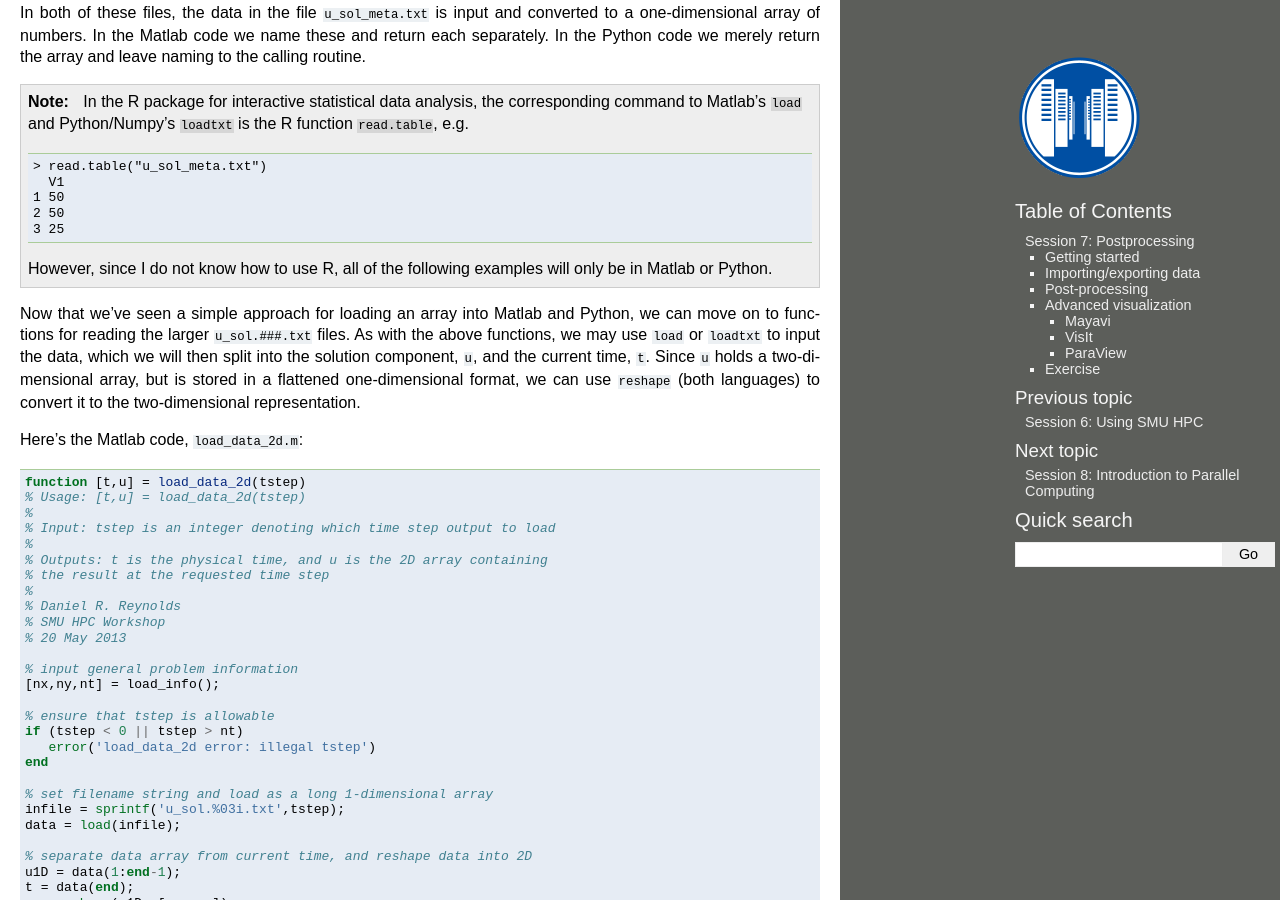
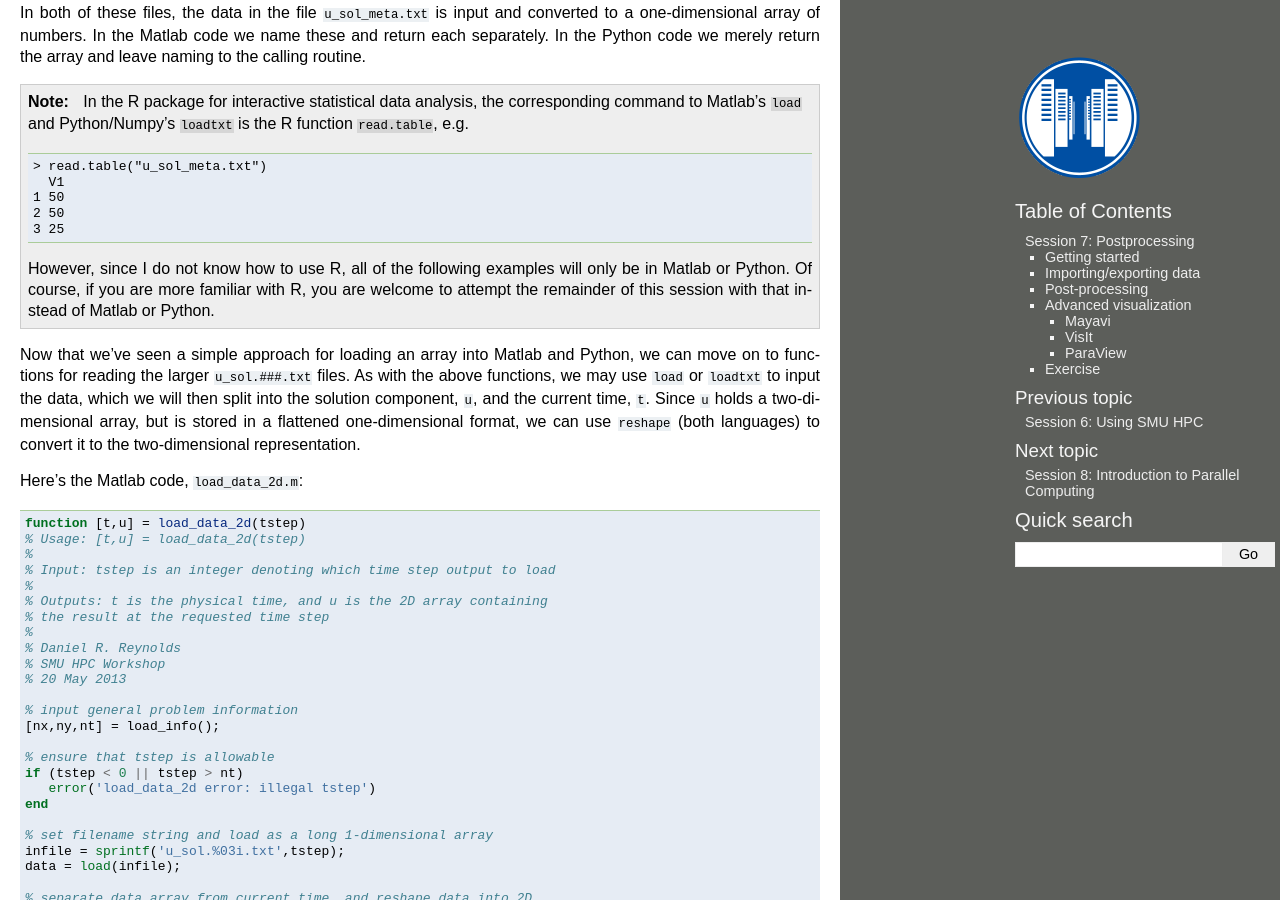
Before and after one commit to drreynolds/smuhpc-workshop, a Sphinx documentation site: the page built from source/session_7.rst, in a window 1280 px wide and 900 px high, scrolled down 2861 px. Built offline with Sphinx 7.4.7, drawn with Linux system fonts in a browser that asks for light colours.

Commit message:
Updated session 7 instructions

```diff
--- a/source/session_7.rst
+++ b/source/session_7.rst
@@ -233,7 +233,9 @@ routine.
       3 25
 
    However, since I do not know how to use R, all of the following
-   examples will only be in Matlab or Python.
+   examples will only be in Matlab or Python.  Of course, if you are
+   more familiar with R, you are welcome to attempt the remainder of
+   this session with that instead of Matlab or Python.
 
 Now that we've seen a simple approach for loading an array into Matlab
 and Python, we can move on to functions for reading the larger
```
